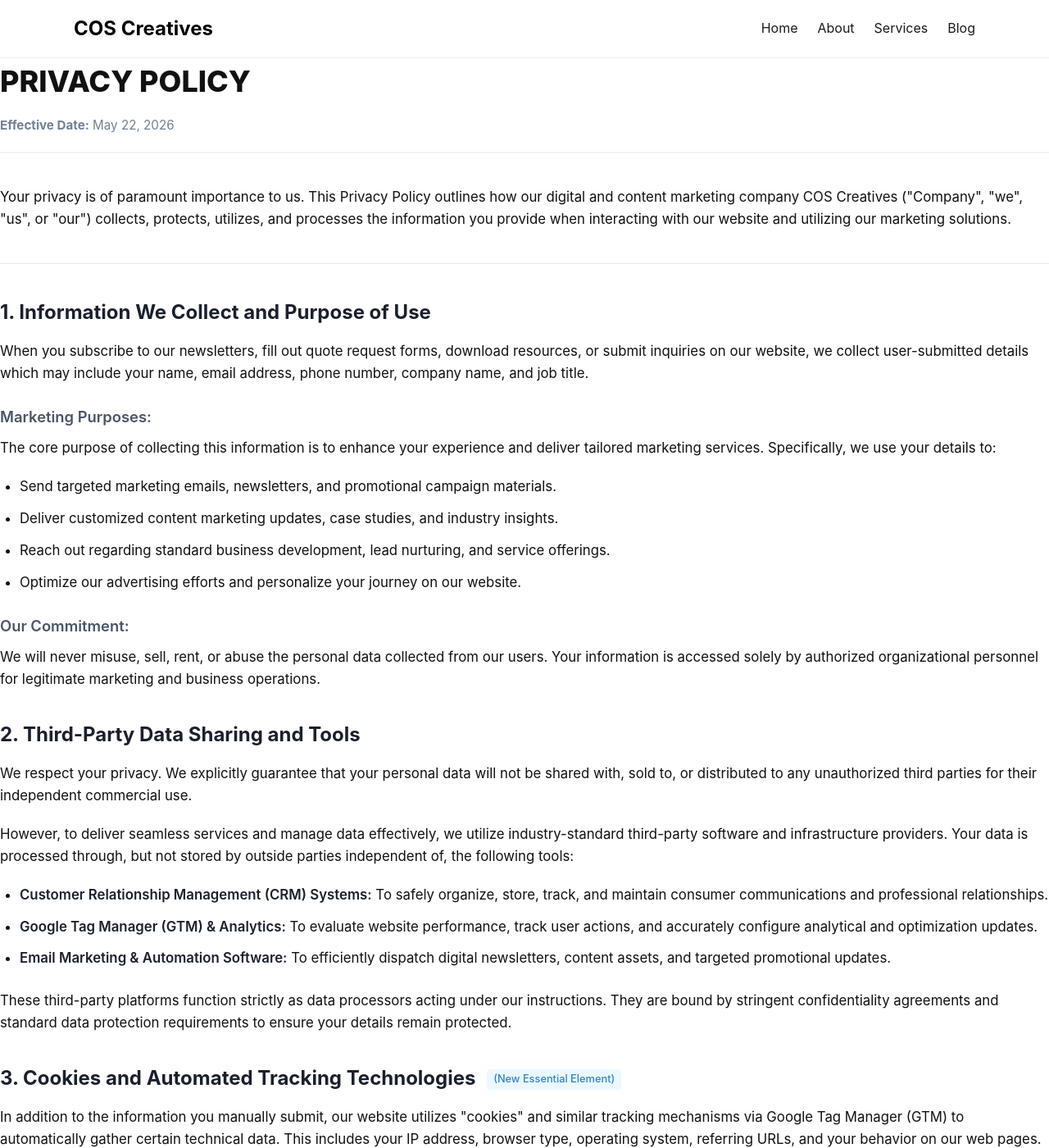
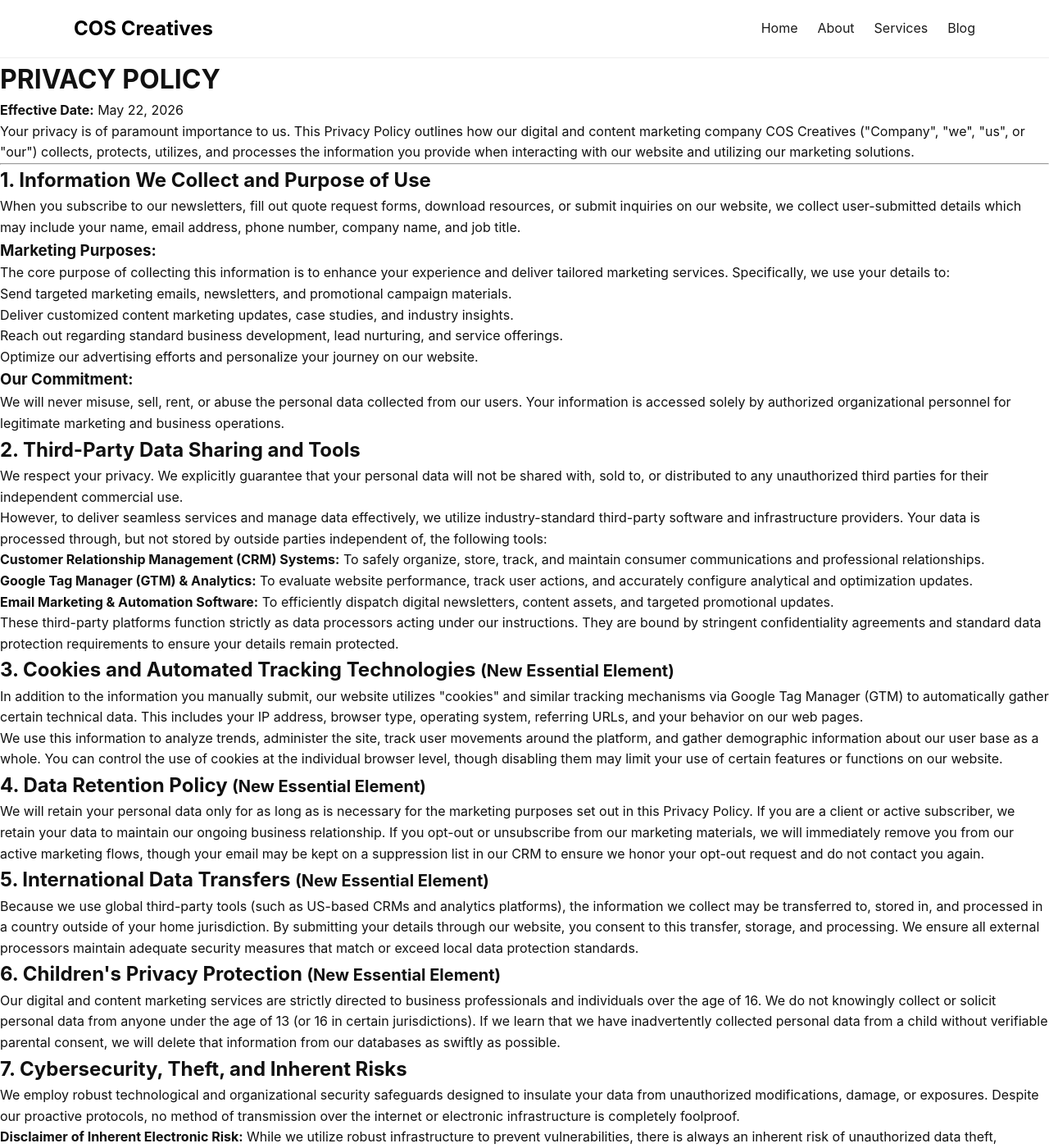
Before and after one commit to coscreativez-main/website, a Jekyll site: the page built from privacy_policy.html, in a window 1280 px wide and 1400 px high. Shown: the whole window at 82% size. Built offline with Jekyll 4.4.1, drawn with Linux system fonts in a browser that asks for light colours.

Commit message:
Update style.css

```diff
--- a/assets/css/style.css
+++ b/assets/css/style.css
@@ -1580,134 +1580,3 @@ article img {
 
   COS Creatives Privacy Policy Layout
    ========================================================================== */
-
-/* Layout Container */
-.cos-policy-page-container {
-    max-width: 800px;
-    margin: 40px auto !important;
-    padding: 0 24px;
-}
-
-/* Header Section */
-.cos-policy-main-header {
-    margin-bottom: 40px;
-    border-bottom: 2px solid #edf2f7;
-    padding-bottom: 20px;
-}
-
-.cos-policy-hero-title {
-    font-size: 2.25rem;
-    margin: 0 0 12px 0;
-    font-weight: 800;
-}
-
-.cos-policy-meta-date {
-    font-size: 0.95rem;
-    color: #718096;
-    margin: 0;
-}
-
-/* Base Body Typography */
-.cos-policy-content-body {
-    font-size: 1.05rem;
-}
-
-.cos-policy-section {
-    margin-bottom: 35px;
-}
-
-.cos-policy-paragraph {
-    margin: 0 0 20px 0;
-}
-
-/* Headings */
-.cos-policy-heading-two {
-    font-size: 1.5rem;
-    color: #1a202c;
-    margin: 35px 0 15px 0;
-    font-weight: 700;
-}
-
-.cos-policy-heading-three {
-    font-size: 1.15rem;
-    color: #4a5568;
-    margin: 25px 0 10px 0;
-    font-weight: 600;
-}
-
-/* Badges and Dimmed Text */
-.cos-policy-subtext {
-    font-size: 0.8rem;
-    font-weight: 500;
-    color: #3182ce;
-    background-color: #ebf8ff;
-    padding: 2px 8px;
-    border-radius: 4px;
-    margin-left: 8px;
-    vertical-align: middle;
-    display: inline-block;
-}
-
-/* Lists */
-.cos-policy-unordered-list {
-    margin: 0 0 25px 0;
-    padding-left: 24px;
-}
-
-.cos-policy-list-item {
-    margin-bottom: 12px;
-}
-
-.cos-policy-emphasis {
-    color: #1a202c;
-    font-weight: 600;
-}
-
-/* Decorative Elements */
-.cos-policy-divider {
-    border: 0;
-    height: 1px;
-    background: #e2e8f0;
-    margin: 40px 0;
-}
-
-/* Callout Box Disclaimer */
-.cos-policy-callout-box {
-    background-color: #f7fafc;
-    border-left: 4px solid #e2e8f0;
-    margin: 20px 0;
-    padding: 20px;
-    font-size: 1rem;
-    color: #4a5568;
-    border-radius: 0 6px 6px 0;
-}
-
-/* ==========================================================================
-   Responsive Design & Mobile Optimization
-   ========================================================================== */
-
-@media (max-width: 768px) {
-    .cos-policy-page-container {
-        margin: 24px auto;
-        padding: 0 20px;
-    }
-
-    .cos-policy-hero-title {
-        font-size: 1.75rem;
-    }
-
-    .cos-policy-heading-two {
-        font-size: 1.3rem;
-    }
-
-    .cos-policy-heading-three {
-        font-size: 1.1rem;
-    }
-
-    .cos-policy-subtext {
-        display: block;
-        margin-left: 0;
-        margin-top: 6px;
-        width: fit-content;
-    }
-}
```
